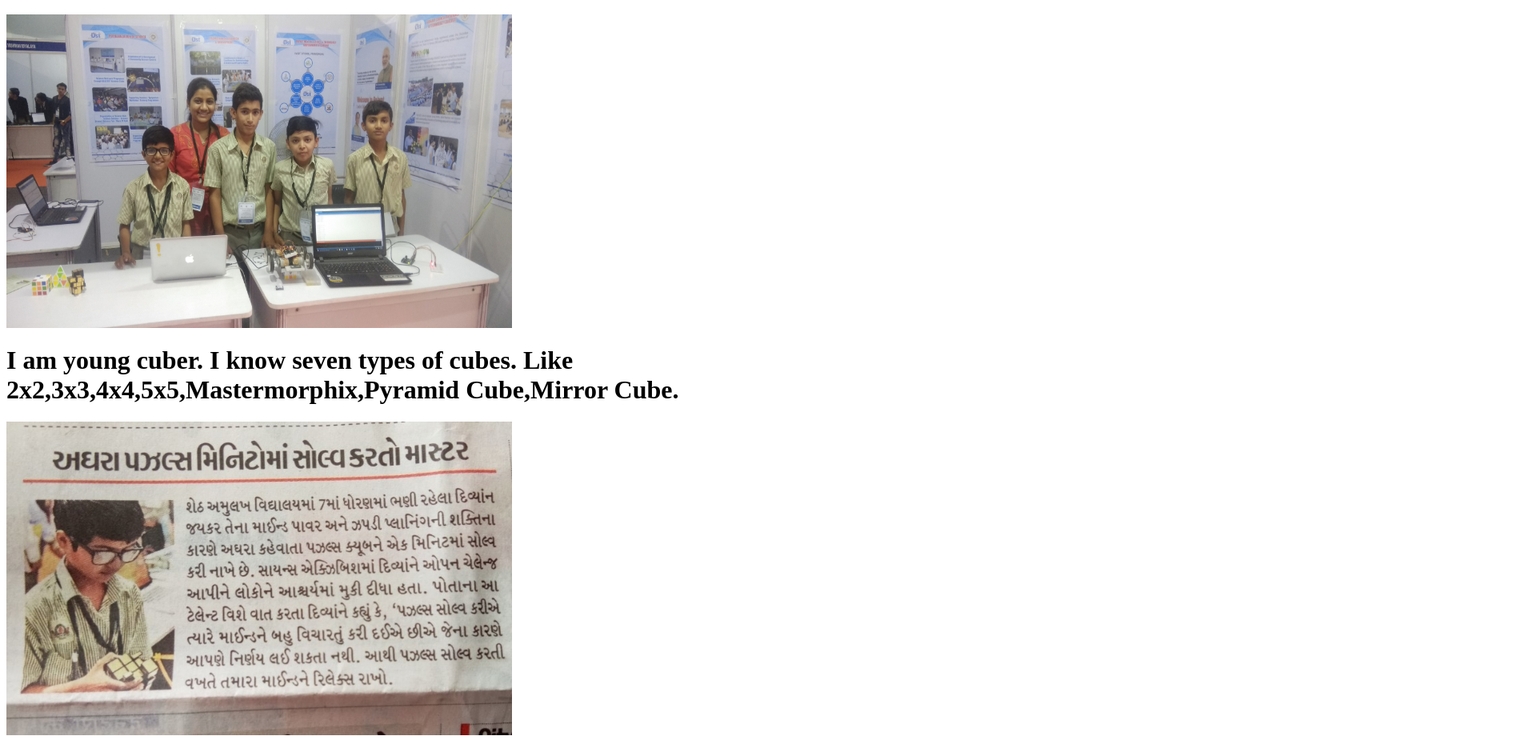
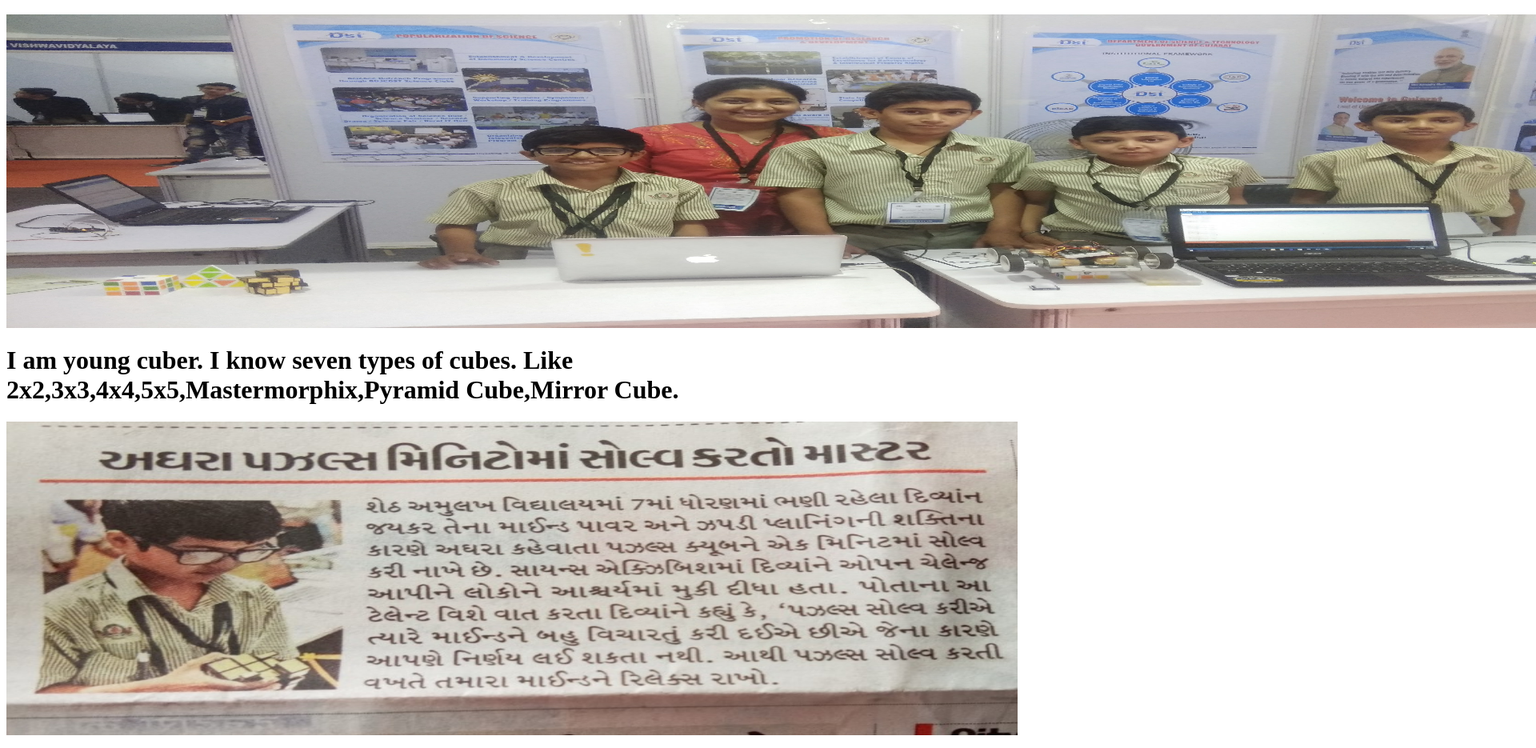
Before and after one commit to divyanjaykar/divyanjaykar.github.io, a plain HTML site: page index.html in a window 1280 px wide. Shown: the part 48-983 px from the top of the page at 80% size, 1920 px wide, since content can reach past the window. Drawn offline with Linux system fonts and the light colour scheme.

Commit message:
Update index.html

```diff
--- a/index.html
+++ b/index.html
@@ -7,14 +7,14 @@
    <body>
      <h1>This Website is my Frist Website.</h1>
      <p>
-     <img src="divyan-sci-city.jpg" height=50%  width=50%>
+     <img src="divyan-sci-city.jpg" height=50%  width=190%>
        <h1>
 I am young cuber.
 I know seven types of cubes.
 Like 2x2,3x3,4x4,5x5,Mastermorphix,Pyramid Cube,Mirror Cube.
 
        </h1>
-     <img src="ok1.jpg" height=50%  width=50%>
+     <img src="ok1.jpg" height=50%  width=100%>
      </p>
      </body>
      </html>
```
